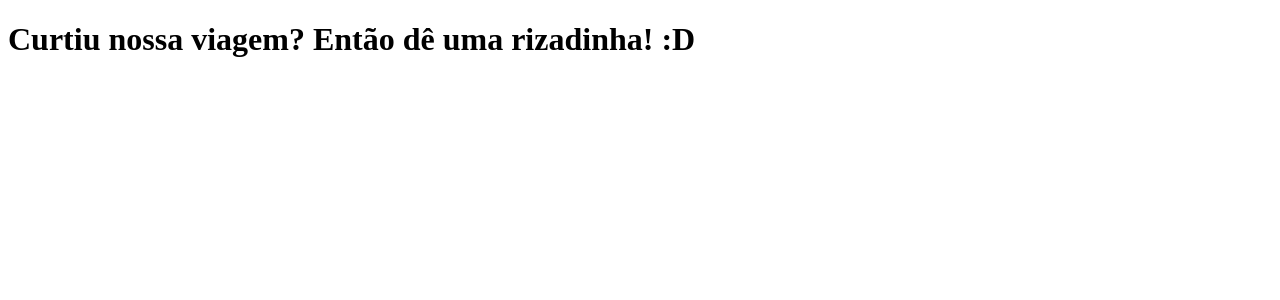
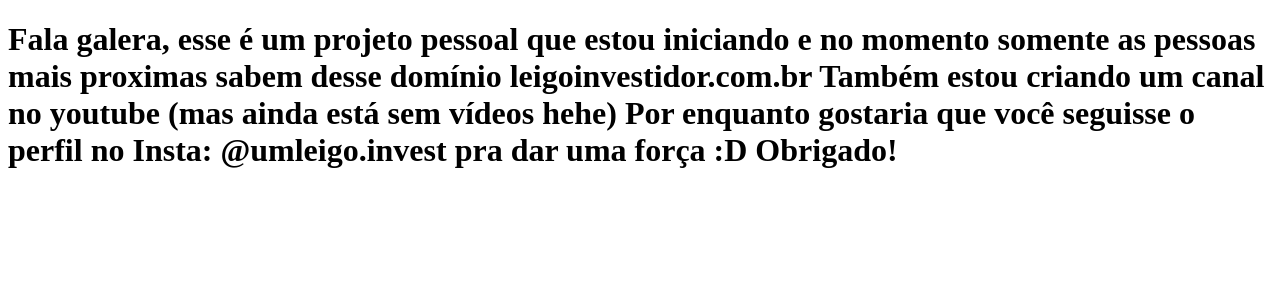
Before and after one commit to marinholucasit/clone-tabnews, a Next.js app: page / in a window 1280 px wide. Shown: the top 300 px of the page. Built offline with nearby package versions, Linux system fonts and the light colour scheme.

Commit message:
modificando a msg

```diff
--- a/pages/index.js
+++ b/pages/index.js
@@ -1,5 +1,13 @@
 function Home() {
-  return <h1>Curtiu nossa viagem? Então dê uma rizadinha! :D </h1>;
+  return (
+    <h1>
+      Fala galera, esse é um projeto pessoal que estou iniciando e no momento
+      somente as pessoas mais proximas sabem desse domínio
+      leigoinvestidor.com.br Também estou criando um canal no youtube (mas ainda
+      está sem vídeos hehe) Por enquanto gostaria que você seguisse o perfil no
+      Insta: @umleigo.invest pra dar uma força :D Obrigado!
+    </h1>
+  );
 }
 
 export default Home;
```
